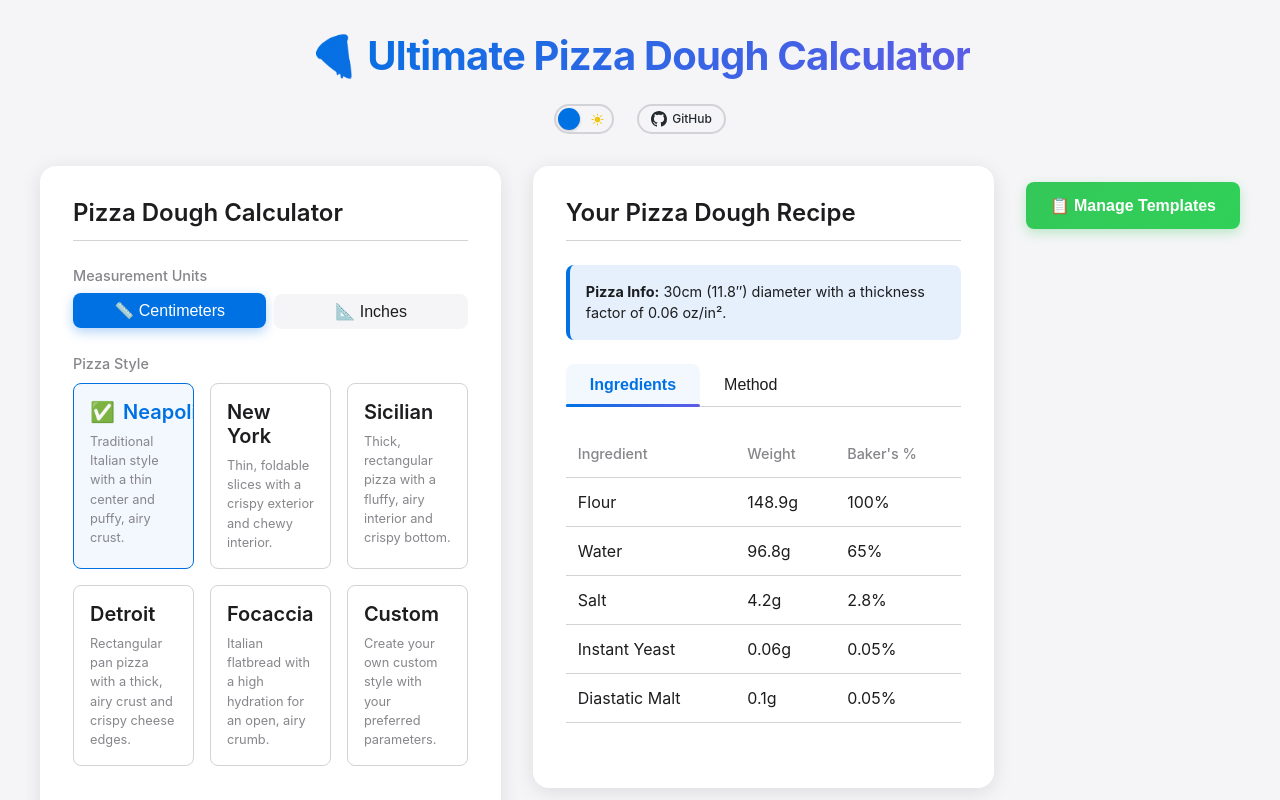
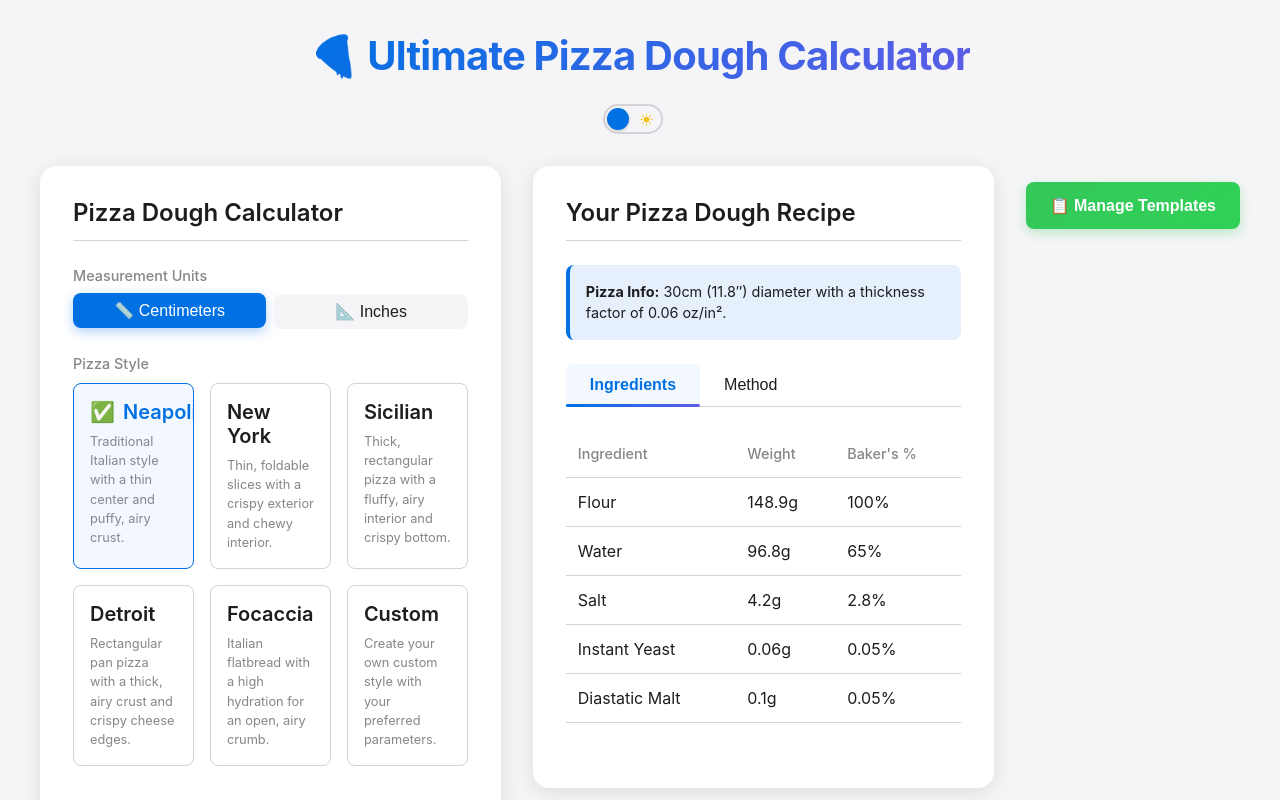
Before and after one commit to chakkale/UltimatePizzaDough, a React (Vite) app: page / in a window 1280 px wide. Built offline with nearby package versions, Linux system fonts and the light colour scheme.

Commit message:
Temporarily disable GitHub button and related code

```diff
--- a/src/components/HeaderControls.tsx
+++ b/src/components/HeaderControls.tsx
@@ -2,7 +2,8 @@ import React from 'react';
 import styled from '@emotion/styled';
 import ThemeToggle from './ThemeToggle';
 import AddToHomeButton from './AddToHomeButton';
-import GitHubButton from './GitHubButton';
+// GitHub button temporarily disabled - uncomment to re-enable
+// import GitHubButton from './GitHubButton';
 import { useTheme } from '../context/ThemeContext';
 
 const ControlsContainer = styled.div`
@@ -20,14 +21,16 @@ const ButtonGroup = styled.div`
 
 const HeaderControls: React.FC = () => {
   const { theme } = useTheme();
-  const repoUrl = 'https://github.com/chakkale/UltimatePizzaDough';
+  // GitHub button temporarily disabled - uncomment to re-enable
+  // const repoUrl = 'https://github.com/chakkale/UltimatePizzaDough';
 
   return (
     <ControlsContainer>
       <ThemeToggle />
       <ButtonGroup>
         <AddToHomeButton theme={theme} />
-        <GitHubButton theme={theme} repoUrl={repoUrl} />
+        {/* GitHub button temporarily disabled - uncomment to re-enable */}
+        {/* <GitHubButton theme={theme} repoUrl={repoUrl} /> */}
       </ButtonGroup>
     </ControlsContainer>
   );
```
